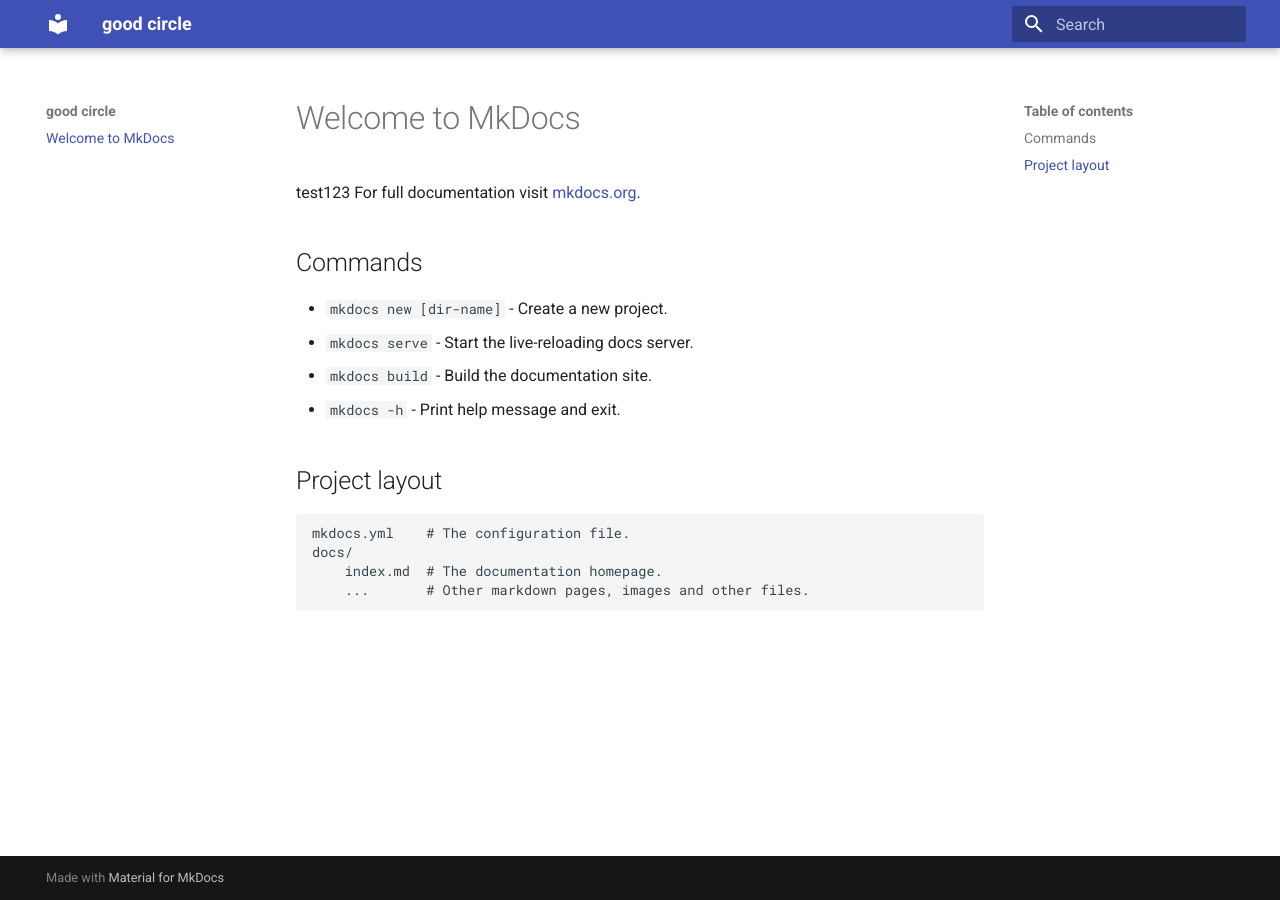
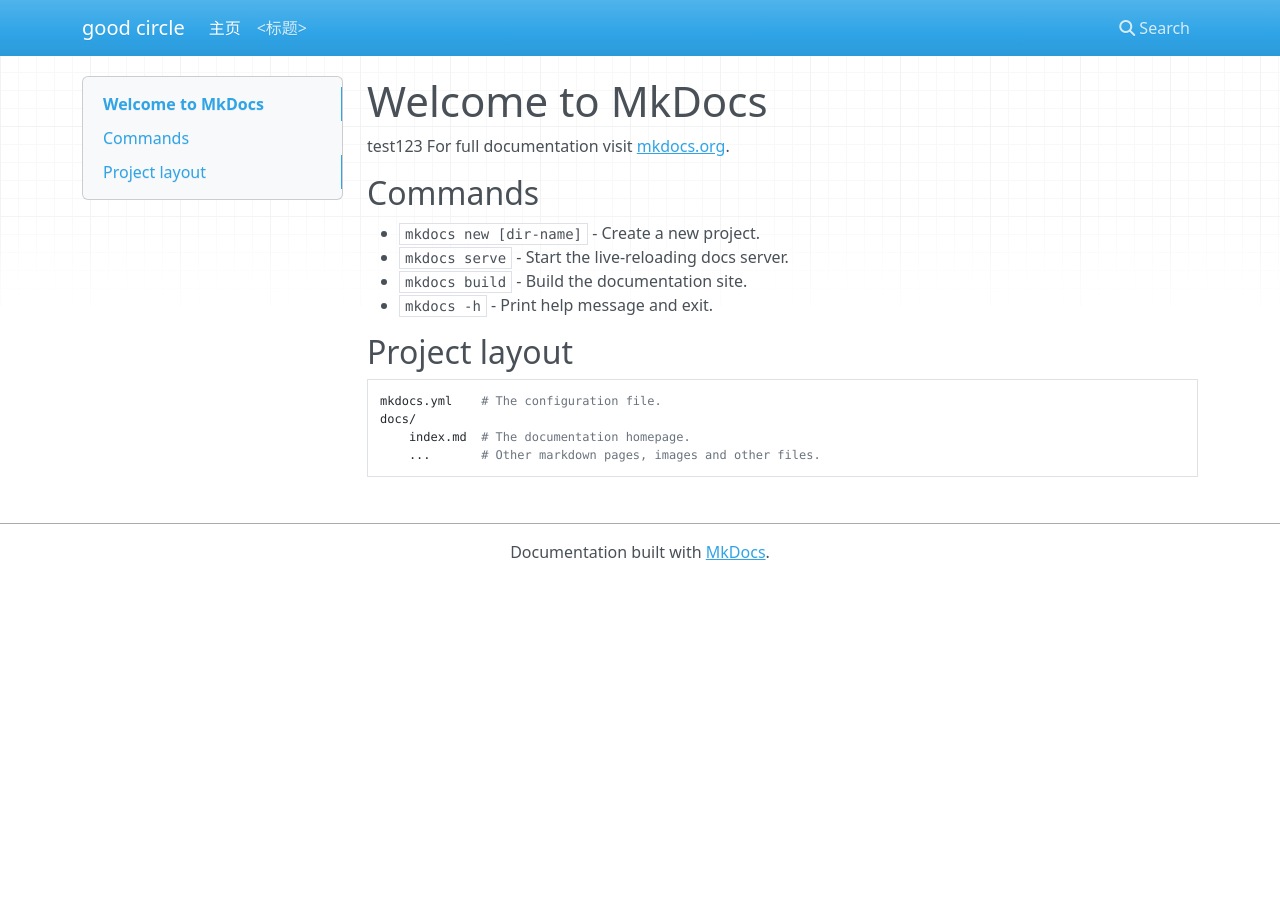
Before and after one commit to goodCircle/goodCircle.github.io, an MkDocs documentation site: the page built from docs/index.md, in a window 1280 px wide. Built offline with MkDocs 1.6.1, drawn with Linux system fonts in a browser that asks for light colours; nearby versions of some CDN libraries.

Commit message:
set index

```diff
--- a/mkdocs.yml
+++ b/mkdocs.yml
@@ -1,4 +1,8 @@
 site_name: good circle
 
 theme:
-  name: material
+  name: mkdocs
+
+nav:
+  - 主页: index.md
+  - <标题>: <article>.md
```
